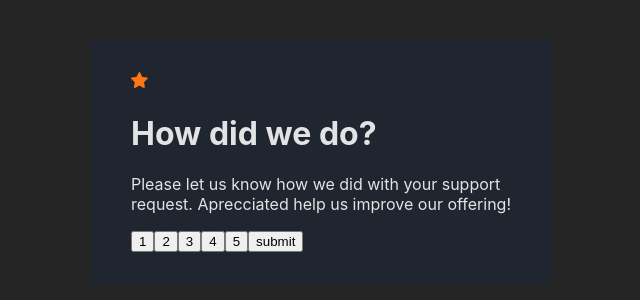
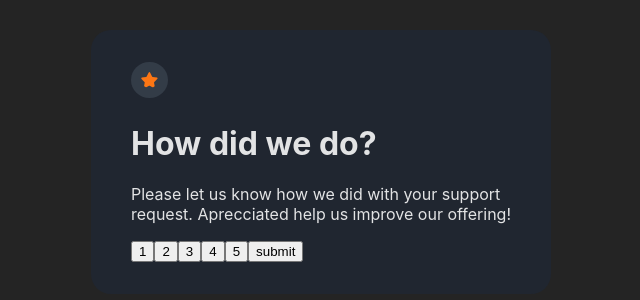
Before and after one commit to JosRafael/Projeto-Rating, a React (Vite) app in the folder projeto/: page / in a window 1280 px wide. Shown: the part 238-538 px from the top of the page, without its empty margins (319-959 px from the left). Built offline with nearby package versions, Linux system fonts and the light colour scheme.

Commit message:
add css star

```diff
--- a/projeto/src/components/rating-card.module.css
+++ b/projeto/src/components/rating-card.module.css
@@ -2,4 +2,10 @@
     background-color: #202630;
     width: 380px;
     padding: 2rem 2.5rem;
+    border-radius: 20px;
 }
+.star{
+    background-color: #333c47;
+    border-radius: 100%;
+    padding: 10px;
+}
--- a/projeto/src/components/rating-card.tsx
+++ b/projeto/src/components/rating-card.tsx
@@ -1,7 +1,7 @@
 import styles from './rating-card.module.css';
 export default function RatingCard(){
     return <div className={styles.card}>
-        <img src='/icon-star.svg' alt='star'/>
+        <img className={styles.star} src='/icon-star.svg' alt='star'/>
 
         <h1>How did we do?</h1>
 
```
